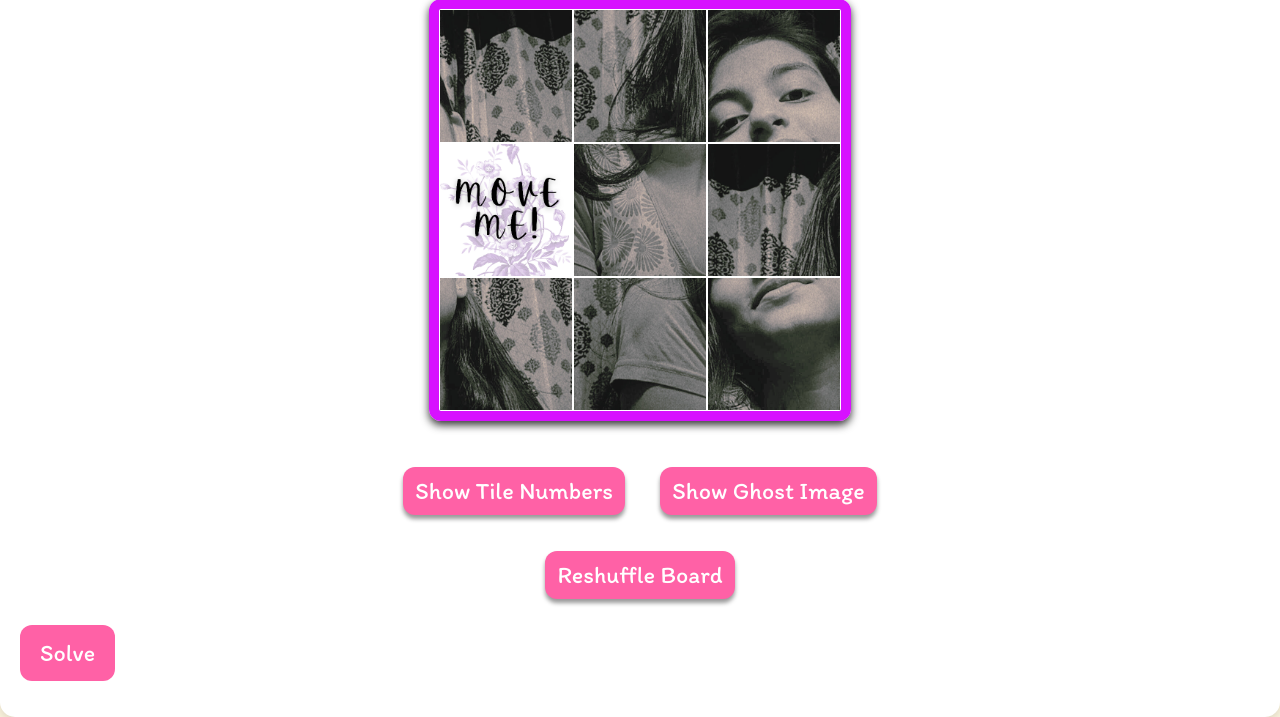
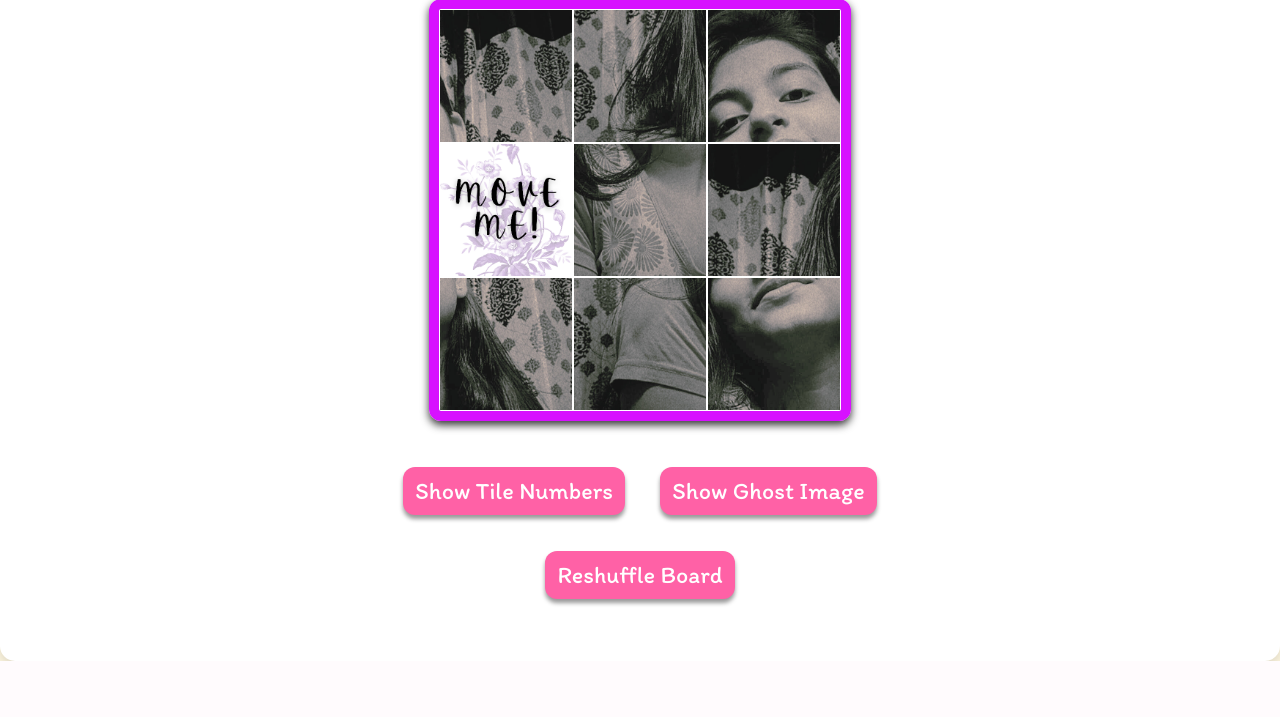
Before and after one commit to Zad-100/Nightingale_Gift_Box-PassCode_Revealer, a Django app: page /slider-puzzle/ in a window 1280 px wide. Shown: the part 1022-1739 px from the top of the page. After the commit the page ends 1683 px from the top, so only its background shows below. Run offline with Django 4.2, Linux system fonts and the light colour scheme; some libraries are stand-ins or nearby versions; some web fonts are replaced.

Commit message:
Hid the solve button

```diff
--- a/puzzles/static/puzzles/css/slider_puzzle.css
+++ b/puzzles/static/puzzles/css/slider_puzzle.css
@@ -125,7 +125,7 @@
 /* Button Styles */
 #solve-button {
     /* Hide the solve button from Nightingale */
-    display: inline;
+    display: none;
 }
 
 .slider-puzzle-buttons {
```
